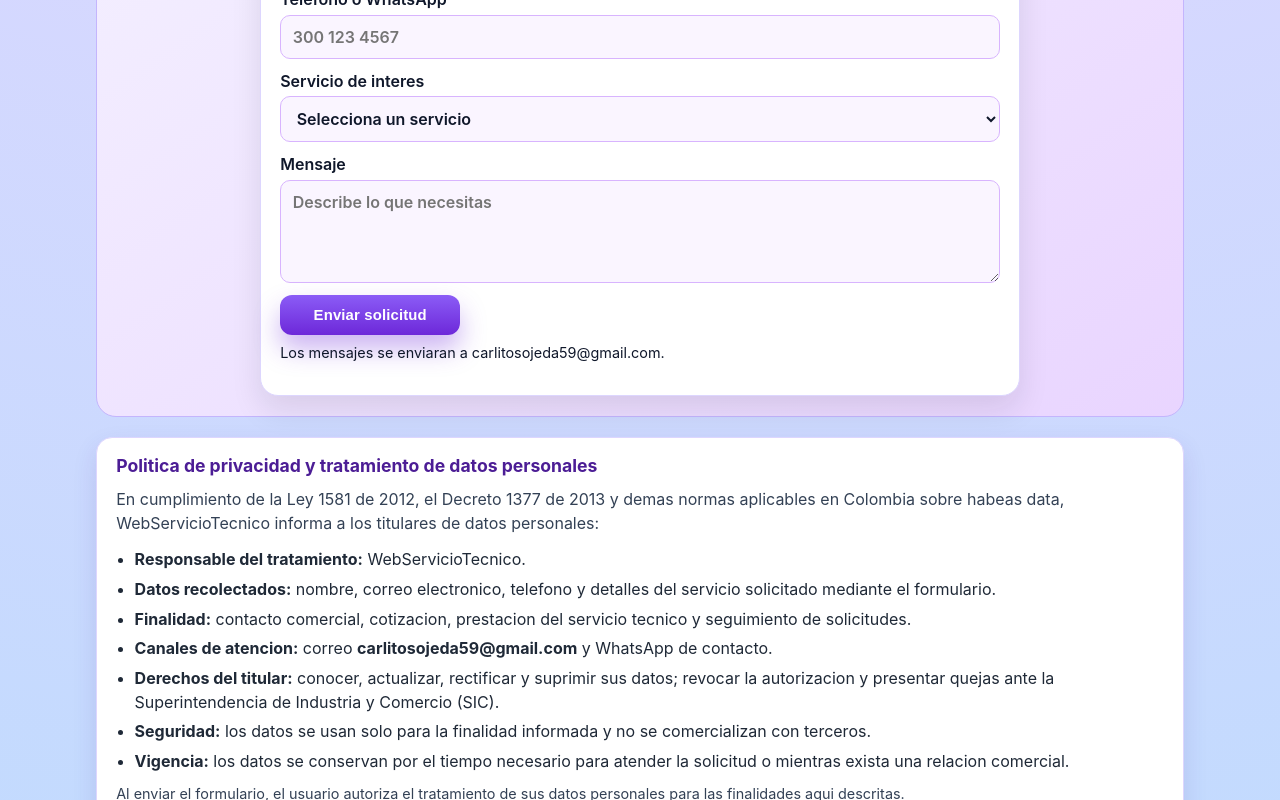
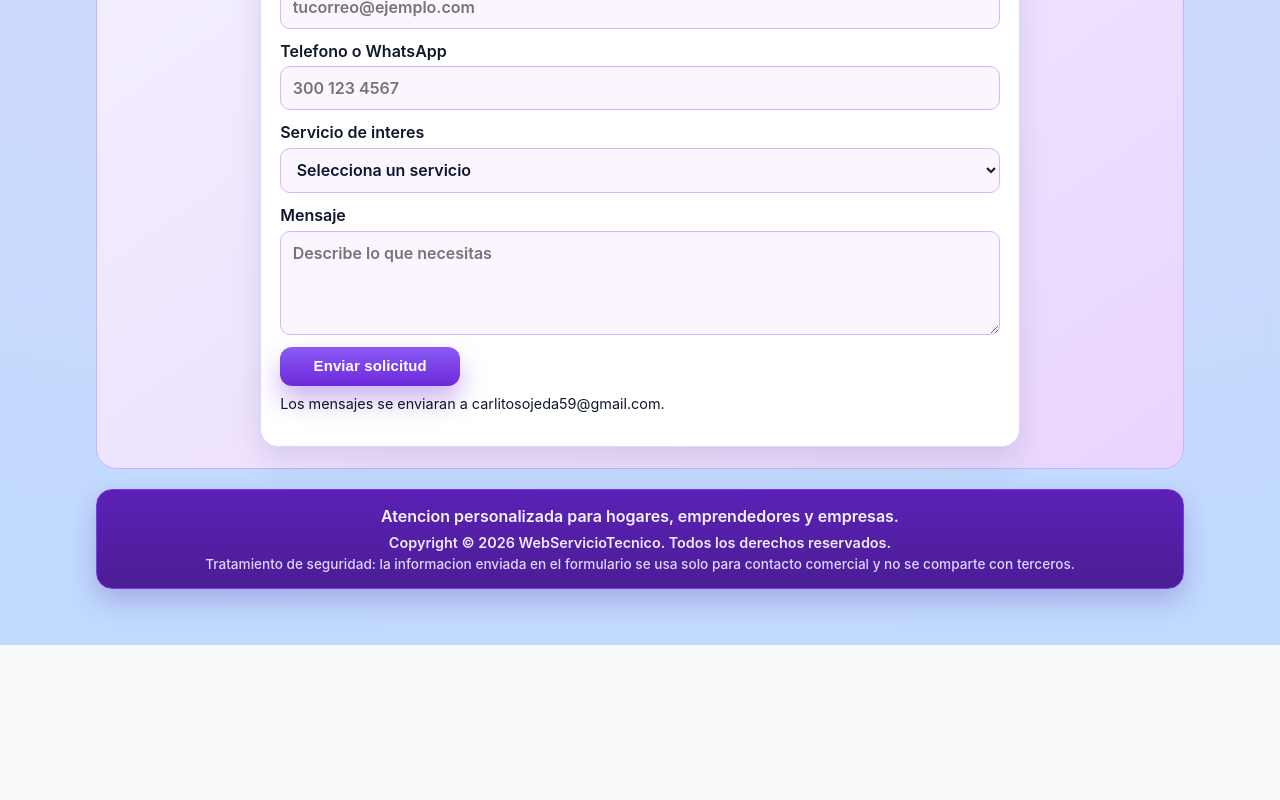
Before and after one commit to CARLITOSSS24/WebServicioTecnico, a React (Vite) app: page / in a window 1280 px wide. Shown: the part 2000-2800 px from the top of the page. After the commit the page ends 2645 px from the top, so only its background shows below. Built offline with nearby package versions, Linux system fonts and the light colour scheme.

Commit message:
Cambios en la seccion de pagos

```diff
--- a/src/App.tsx
+++ b/src/App.tsx
@@ -142,9 +142,6 @@ export default function App() {
       <nav className="topbar">
         <strong>WebServicioTecnico</strong>
         <div className="top-actions">
-          <a className="mini-btn" href="#servicios">
-            Ver servicios
-          </a>
           <a className="mini-btn mini-btn--primary" href="#formulario">
             Ir al formulario
           </a>
@@ -209,6 +206,7 @@ export default function App() {
           </p>
         </article>
 
+
         <article className="payments panel" id="pagos">
           <h2>Metodos de pago</h2>
           <p>
@@ -218,6 +216,8 @@ export default function App() {
             <li>Bancolombia (cuenta de ahorros)</li>
             <li>Nu (billetera digital)</li>
             <li>Dale (billetera digital)</li>
+            <li>Efectivo</li>
+            <li>Cuenta de cobro por transferencia</li>
           </ul>
         </article>
       </section>
@@ -319,50 +319,6 @@ export default function App() {
         </article>
       </section>
 
-      <section className="privacy-policy" id="politica-privacidad">
-        <h2>Politica de privacidad y tratamiento de datos personales</h2>
-        <p>
-          En cumplimiento de la Ley 1581 de 2012, el Decreto 1377 de 2013 y
-          demas normas aplicables en Colombia sobre habeas data, WebServicioTecnico
-          informa a los titulares de datos personales:
-        </p>
-        <ul>
-          <li>
-            <strong>Responsable del tratamiento:</strong> WebServicioTecnico.
-          </li>
-          <li>
-            <strong>Datos recolectados:</strong> nombre, correo electronico,
-            telefono y detalles del servicio solicitado mediante el formulario.
-          </li>
-          <li>
-            <strong>Finalidad:</strong> contacto comercial, cotizacion,
-            prestacion del servicio tecnico y seguimiento de solicitudes.
-          </li>
-          <li>
-            <strong>Canales de atencion:</strong> correo{" "}
-            <strong>{contactEmail}</strong> y WhatsApp de contacto.
-          </li>
-          <li>
-            <strong>Derechos del titular:</strong> conocer, actualizar,
-            rectificar y suprimir sus datos; revocar la autorizacion y presentar
-            quejas ante la Superintendencia de Industria y Comercio (SIC).
-          </li>
-          <li>
-            <strong>Seguridad:</strong> los datos se usan solo para la finalidad
-            informada y no se comercializan con terceros.
-          </li>
-          <li>
-            <strong>Vigencia:</strong> los datos se conservan por el tiempo
-            necesario para atender la solicitud o mientras exista una relacion
-            comercial.
-          </li>
-        </ul>
-        <p className="privacy-note">
-          Al enviar el formulario, el usuario autoriza el tratamiento de sus
-          datos personales para las finalidades aqui descritas.
-        </p>
-      </section>
-
       <footer className="footer">
         <p>Atencion personalizada para hogares, emprendedores y empresas.</p>
         <p className="footer-copy">
@@ -371,7 +327,6 @@ export default function App() {
         <p className="footer-security">
           Tratamiento de seguridad: la informacion enviada en el formulario se
           usa solo para contacto comercial y no se comparte con terceros.{" "}
-          <a href="#politica-privacidad">Ver politica de privacidad</a>.
         </p>
       </footer>
 
```
